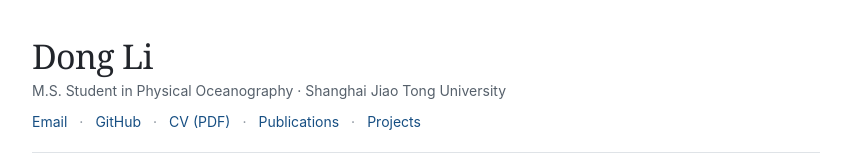
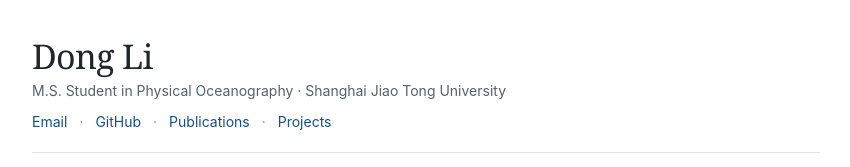
Before and after one commit to tszld/tszld.github.io, a plain HTML site: page index.html in a window 1280 px wide. Shown: the top 167 px of the page, without its empty margins (214-1064 px from the left). Drawn offline with Linux system fonts and the light colour scheme.

Commit message:
docs:remove the resume

```diff
--- a/index.html
+++ b/index.html
@@ -99,7 +99,6 @@
     <nav class="links" aria-label="Contact and profile links">
       <a href="mailto:tszld@outlook.com">Email</a>
       <a href="https://github.com/tszld">GitHub</a>
-      <a href="resume.pdf">CV (PDF)</a>
       <a href="#publications">Publications</a>
       <a href="#projects">Projects</a>
     </nav>
```
